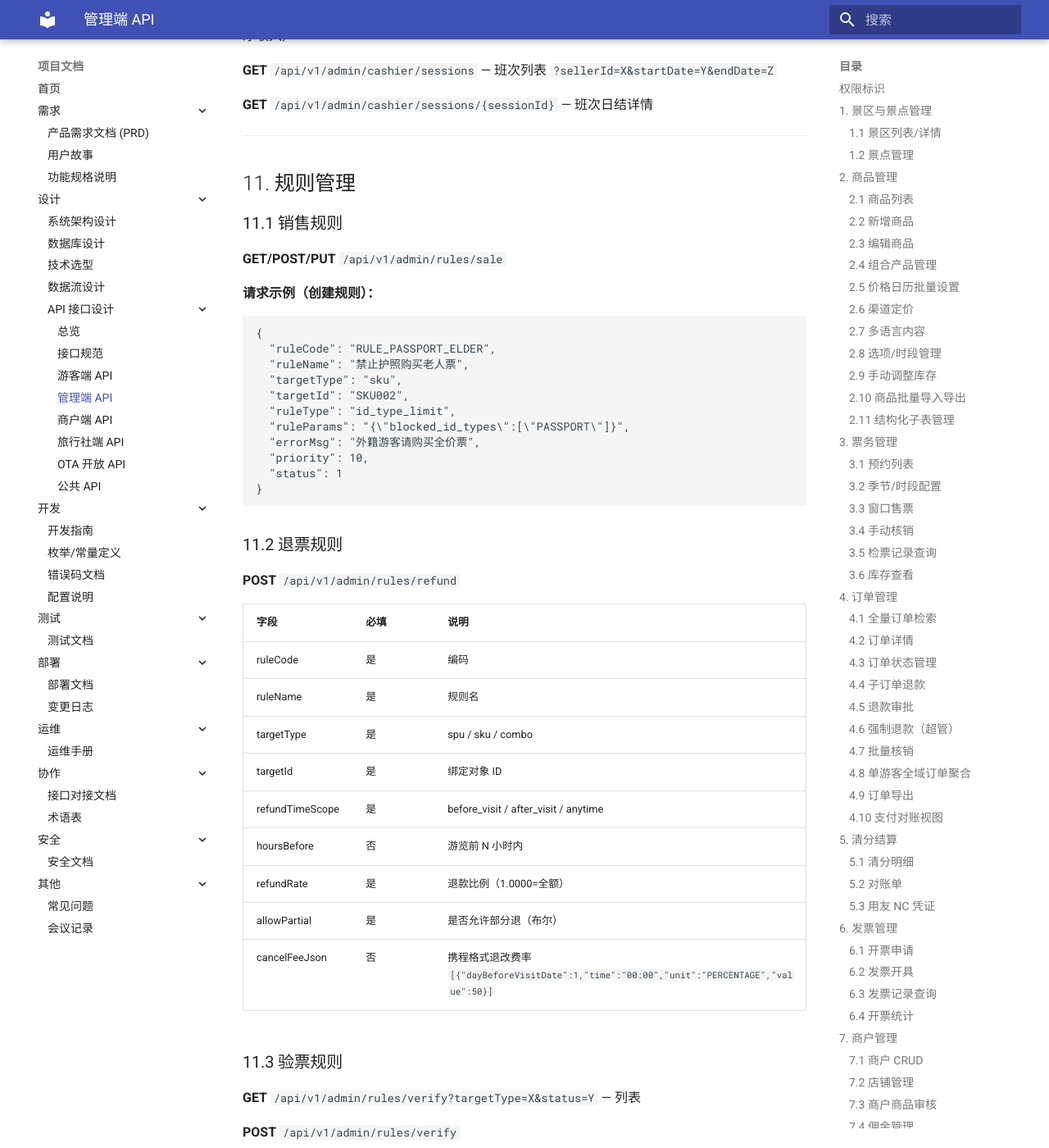
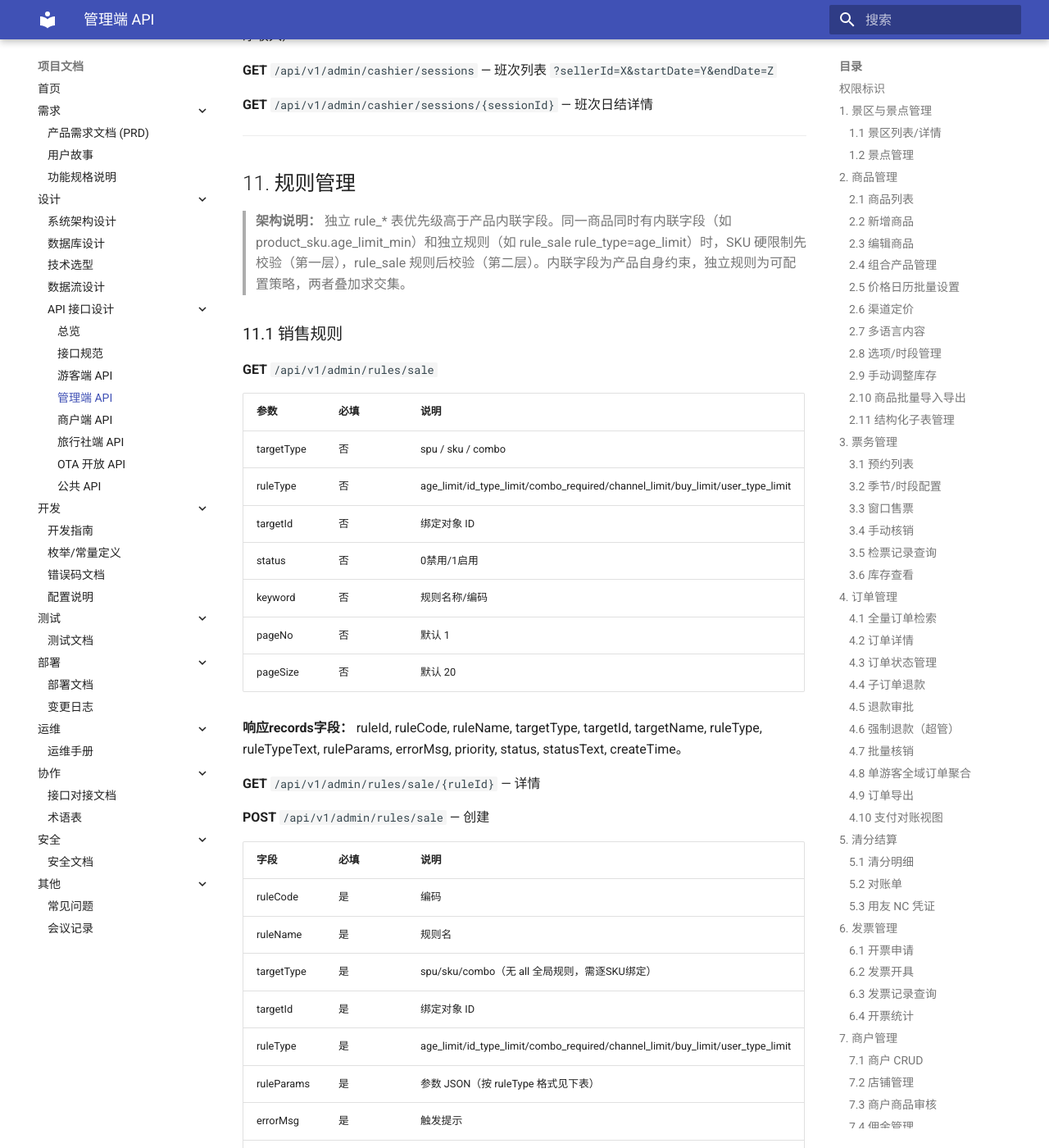
Before and after one commit to 4k48-o/u_trip_doc, an MkDocs documentation site: the page built from docs/design/api/admin.md, in a window 1280 px wide and 1400 px high, scrolled down 36846 px. Shown: the whole window at 82% size. Built offline with MkDocs 1.6.1 and Material for MkDocs 9.7.7, drawn with Linux system fonts in a browser that asks for light colours; some of the changed text lies outside the part shown.

Commit message:
fix: Issue #24——销售规则6种ruleType展开/退票CRUD/验票Schema/规则模拟/商品视角/复制导出15项

````diff
--- a/docs/design/api/admin.md
+++ b/docs/design/api/admin.md
@@ -1237,28 +1237,66 @@
 
 ## 11. 规则管理
 
+> **架构说明：** 独立 rule_* 表优先级高于产品内联字段。同一商品同时有内联字段（如 product_sku.age_limit_min）和独立规则（如 rule_sale rule_type=age_limit）时，SKU 硬限制先校验（第一层），rule_sale 规则后校验（第二层）。内联字段为产品自身约束，独立规则为可配置策略，两者叠加求交集。
+
 ### 11.1 销售规则
 
-**GET/POST/PUT** `/api/v1/admin/rules/sale`
-
-**请求示例（创建规则）：**
-```json
-{
-  "ruleCode": "RULE_PASSPORT_ELDER",
-  "ruleName": "禁止护照购买老人票",
-  "targetType": "sku",
-  "targetId": "SKU002",
-  "ruleType": "id_type_limit",
-  "ruleParams": "{\"blocked_id_types\":[\"PASSPORT\"]}",
-  "errorMsg": "外籍游客请购买全价票",
-  "priority": 10,
-  "status": 1
-}
-```
+**GET** `/api/v1/admin/rules/sale`
+
+| 参数 | 必填 | 说明 |
+|------|------|------|
+| targetType | 否 | spu / sku / combo |
+| ruleType | 否 | age_limit/id_type_limit/combo_required/channel_limit/buy_limit/user_type_limit |
+| targetId | 否 | 绑定对象 ID |
+| status | 否 | 0禁用/1启用 |
+| keyword | 否 | 规则名称/编码 |
+| pageNo | 否 | 默认 1 |
+| pageSize | 否 | 默认 20 |
+
+**响应records字段：** ruleId, ruleCode, ruleName, targetType, targetId, targetName, ruleType, ruleTypeText, ruleParams, errorMsg, priority, status, statusText, createTime。
+
+**GET** `/api/v1/admin/rules/sale/{ruleId}` — 详情
+
+**POST** `/api/v1/admin/rules/sale` — 创建
+
+| 字段 | 必填 | 说明 |
+|------|------|------|
+| ruleCode | 是 | 编码 |
+| ruleName | 是 | 规则名 |
+| targetType | 是 | spu/sku/combo（无 all 全局规则，需逐SKU绑定） |
+| targetId | 是 | 绑定对象 ID |
+| ruleType | 是 | age_limit/id_type_limit/combo_required/channel_limit/buy_limit/user_type_limit |
+| ruleParams | 是 | 参数 JSON（按 ruleType 格式见下表） |
+| errorMsg | 是 | 触发提示 |
+| priority | 是 | 数字越小越高 |
+| status | 是 | 0/1 |
+
+**ruleType → ruleParams 格式对照表：**
+
+| ruleType | ruleParams 格式 | 说明 |
+|----------|-----------------|------|
+| age_limit | `{"min_age":18,"max_age":60}` | 年龄范围限制 |
+| id_type_limit | `{"blocked_id_types":["PASSPORT"]}` | 禁止指定证件类型 |
+| combo_required | `{"combo_spu_id":"SPU_XXX"}` | 必须组合购买 |
+| channel_limit | `{"blocked_channels":["ota","agent"]}` | 禁止指定渠道（与 product_channel_price/product_option_slot 互斥形成矛盾须校验） |
+| buy_limit | `{"max_per_user":3,"max_per_day":1,"scope":"day|total"}` | 限购 |
+| user_type_limit | `{"allowed_user_types":["member"],"min_level":"SILVER"}` | 用户类型+等级限制 |
+
+**PUT** `/api/v1/admin/rules/sale/{ruleId}` — 编辑
+
+**DELETE** `/api/v1/admin/rules/sale/{ruleId}` — 删除
+
+**PUT** `/api/v1/admin/rules/sale/{ruleId}/status` — 启停 `{ "status": 0|1 }`
+
+---
 
 ### 11.2 退票规则
 
-**POST** `/api/v1/admin/rules/refund`
+**GET** `/api/v1/admin/rules/refund?targetType=X&targetId=Y&status=Z&pageNo=1` — 列表
+
+**GET** `/api/v1/admin/rules/refund/{ruleId}` — 详情
+
+**POST** `/api/v1/admin/rules/refund` — 创建
 
 | 字段 | 必填 | 说明 |
 |------|------|------|
@@ -1268,28 +1306,66 @@
 | targetId | 是 | 绑定对象 ID |
 | refundTimeScope | 是 | before_visit / after_visit / anytime |
 | hoursBefore | 否 | 游览前 N 小时内 |
-| refundRate | 是 | 退款比例（1.0000=全额） |
+| refundRate | 是 | 退款比例（1.0000=全额）— 与 cancelFeeJson 二选一，同时传入以 cancelFeeJson 为准 |
 | allowPartial | 是 | 是否允许部分退（布尔） |
-| cancelFeeJson | 否 | 携程格式退改费率 `[{"dayBeforeVisitDate":1,"time":"00:00","unit":"PERCENTAGE","value":50}]` |
+| confirmationTime | 否 | 携程退改确认时限（8/16/24 小时） |
+| cancelFeeJson | 否 | 携程阶梯费率，格式 `[{"dayBeforeVisitDate":1,"time":"00:00","unit":"PERCENTAGE","value":50}]`，dayBeforeVisitDate=游览前N天，time=截止时间，unit=PERCENTAGE，value=0-100 |
+
+**PUT** `/api/v1/admin/rules/refund/{ruleId}` — 编辑
+
+**DELETE** `/api/v1/admin/rules/refund/{ruleId}` — 删除
+
+**PUT** `/api/v1/admin/rules/refund/{ruleId}/status` — 启停
+
+---
 
 ### 11.3 验票规则
 
-**GET** `/api/v1/admin/rules/verify?targetType=X&status=Y` — 列表
-
-**POST** `/api/v1/admin/rules/verify`
+**GET** `/api/v1/admin/rules/verify?targetType=X&status=Y&targetId=Z&ruleType=W&keyword=Q&pageNo=1` — 列表
+
+**GET** `/api/v1/admin/rules/verify/{ruleId}` — 详情
+
+**POST** `/api/v1/admin/rules/verify` — 创建
 
 | 字段 | 必填 | 说明 |
 |------|------|------|
 | ruleCode | 是 | 编码 |
-| ruleName | 是 | "南北口防重复入园" |
-| targetType | 是 | spu / sku / scenic_spot / scenic_area |
+| ruleName | 是 | 规则名 |
+| targetType | 是 | spu/sku/scenic_spot/scenic_area |
 | targetId | 是 | 绑定对象 ID |
-| ruleType | 是 | unique_entry / verify_deadline / offline_allow / gate_whitelist / single_use |
-| ruleParams | 是 | 参数 JSON |
+| ruleType | 是 | unique_entry/verify_deadline/offline_allow/gate_whitelist/single_use/re_entry_interval |
+| ruleParams | 是 | 参数 JSON（格式见下表） |
+| errorMsg | 是 | 触发提示 |
+| priority | 是 | 数字越小越高 |
+
+**ruleType → ruleParams 格式对照表：**
+
+| ruleType | ruleParams 格式 |
+|----------|-----------------|
+| unique_entry | `{"scenic_area_id":"..."}` |
+| verify_deadline | `{"start_time":"08:00","end_time":"20:00"}` |
+| offline_allow | `{"max_offline_count":10}` |
+| gate_whitelist | `{"gate_ids":["G001","G002"]}` |
+| single_use | `{}`（无额外参数） |
+| re_entry_interval | `{"interval_minutes":240}` |
 
 **PUT** `/api/v1/admin/rules/verify/{ruleId}` — 编辑
 
 **DELETE** `/api/v1/admin/rules/verify/{ruleId}` — 删除
+
+**PUT** `/api/v1/admin/rules/verify/{ruleId}/status` — 启停
+
+---
+
+### 11.4 规则工具
+
+**GET** `/api/v1/admin/rules/product/{targetId}` — 查看某商品/SKU关联的所有规则（跨 rule_sale/rule_refund/rule_verify）
+
+**POST** `/api/v1/admin/rules/simulate` — 规则模拟 `{ "userId":"...", "skuId":"...", "channel":"...", "visitDate":"...", "quantity":1 }`。返回: `{ "passed": true|false, "triggered": [{ "ruleType":"age_limit", "ruleName":"成人票年龄限制", "result":"pass" }], "blocked": [{ "ruleType":"id_type_limit", "ruleName":"禁止护照", "result":"block", "message":"外籍游客请购买全价票" }] }`
+
+**POST** `/api/v1/admin/rules/copy/{ruleId}` — 复制规则（从SKU001复制到SKU002）`{ "targetType":"sku", "targetId":"SKU002" }`
+
+**GET/POST** `/api/v1/admin/rules/export` — 导出/导入规则配置
 
 ---
 
````
